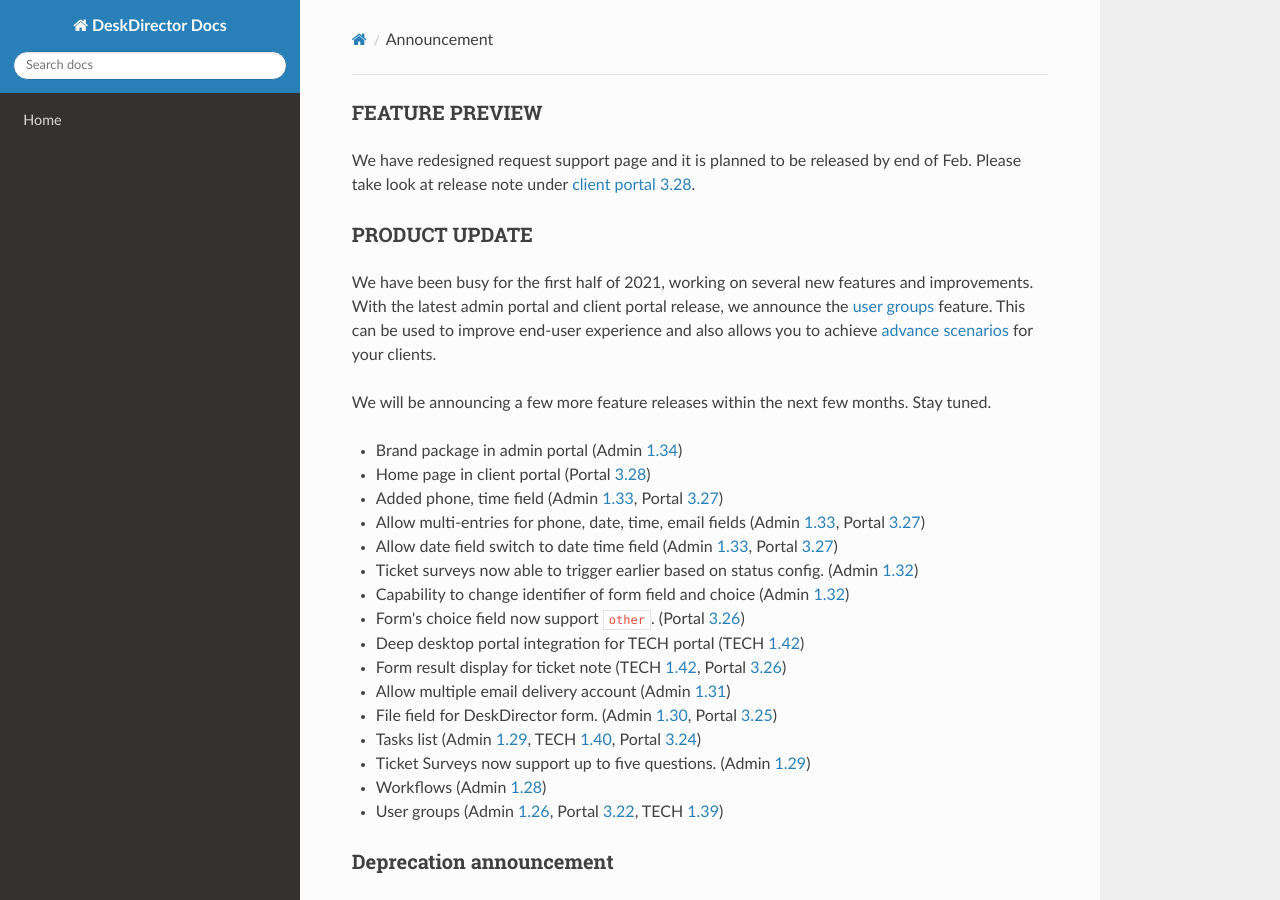
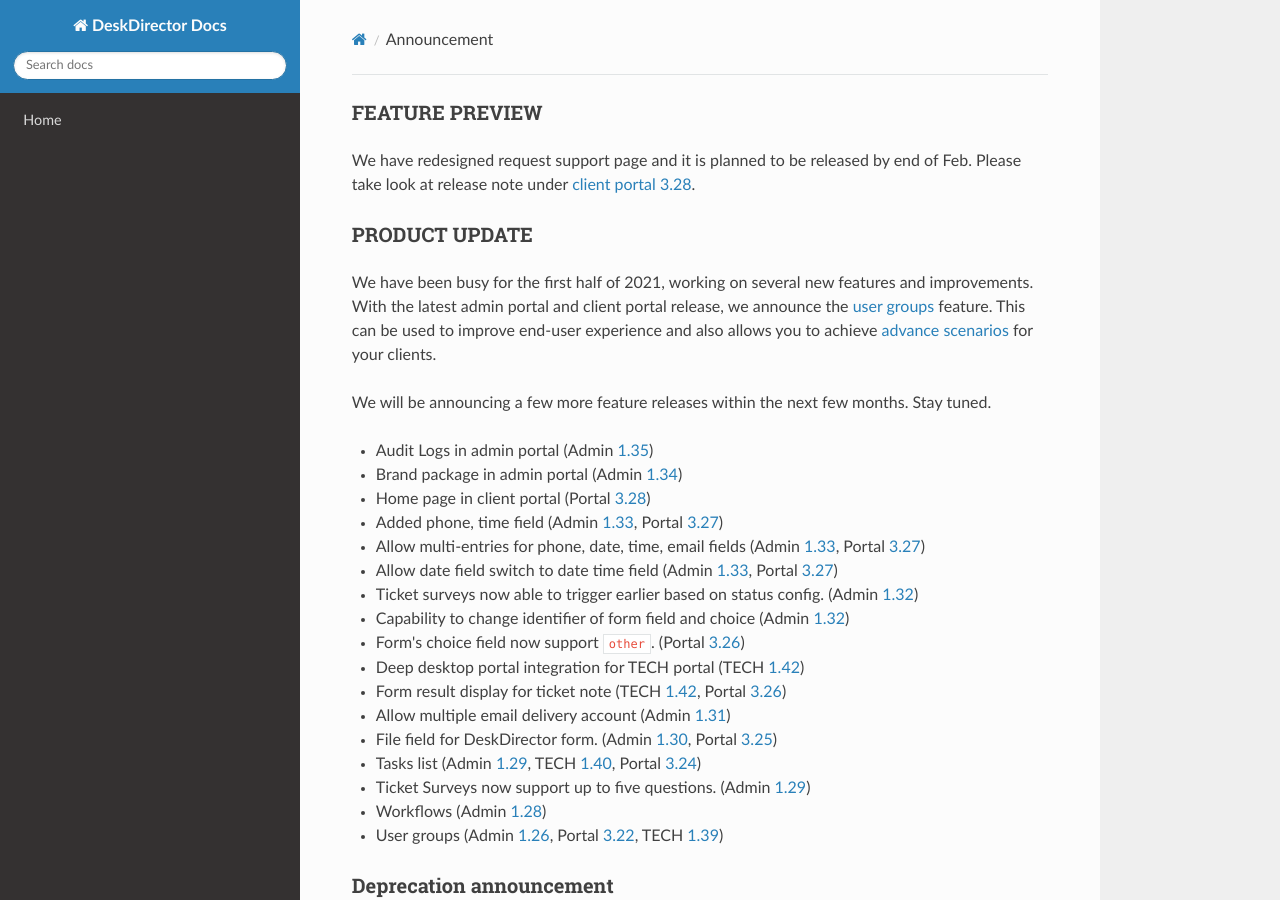
Before and after one commit to DeskDirector/docs, an MkDocs documentation site: the page built from docs/_contents/admin/home/announcement.md, in a window 1280 px wide and 900 px high. Built offline with MkDocs 1.6.1, drawn with Linux system fonts in a browser that asks for light colours; nearby versions of some CDN libraries; old or Windows-style settings are respelled for this version of MkDocs.

Commit message:
Update announcement.md

```diff
--- a/docs/_contents/admin/home/announcement.md
+++ b/docs/_contents/admin/home/announcement.md
@@ -7,6 +7,7 @@ We have been busy for the first half of 2021, working on several new features an
 
 We will be announcing a few more feature releases within the next few months. Stay tuned.
 
+* Audit Logs in admin portal (Admin [1.35](/configs/release-notes/admin/v1.35.1))
 * Brand package in admin portal (Admin [1.34](/configs/release-notes/admin/v1.34.1))
 * Home page in client portal (Portal [3.28](/configs/release-notes/portal/v3.28))
 * Added phone, time field (Admin [1.33](/configs/release-notes/admin/v1.33.1), Portal [3.27](/configs/release-notes/portal/v3.27))
```
